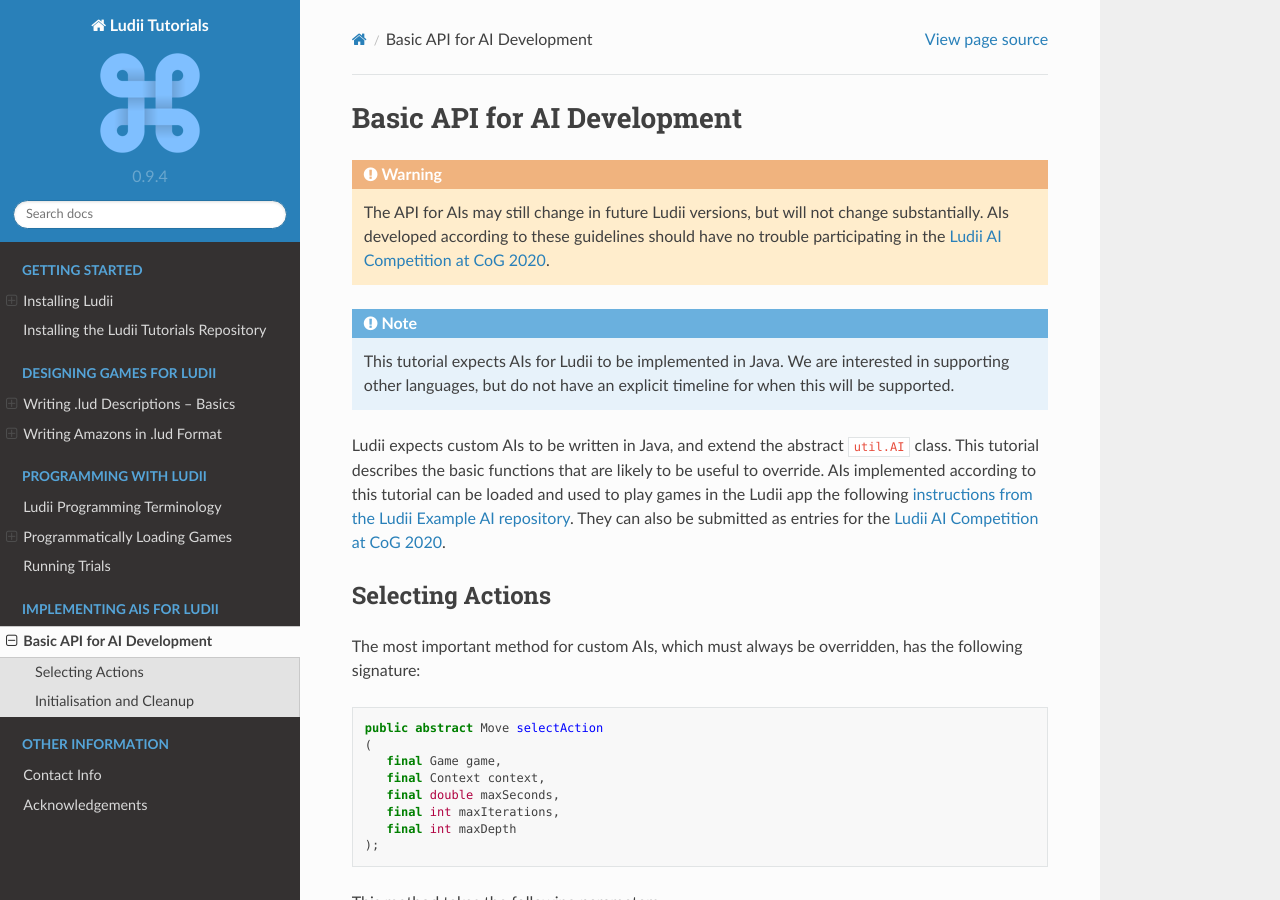
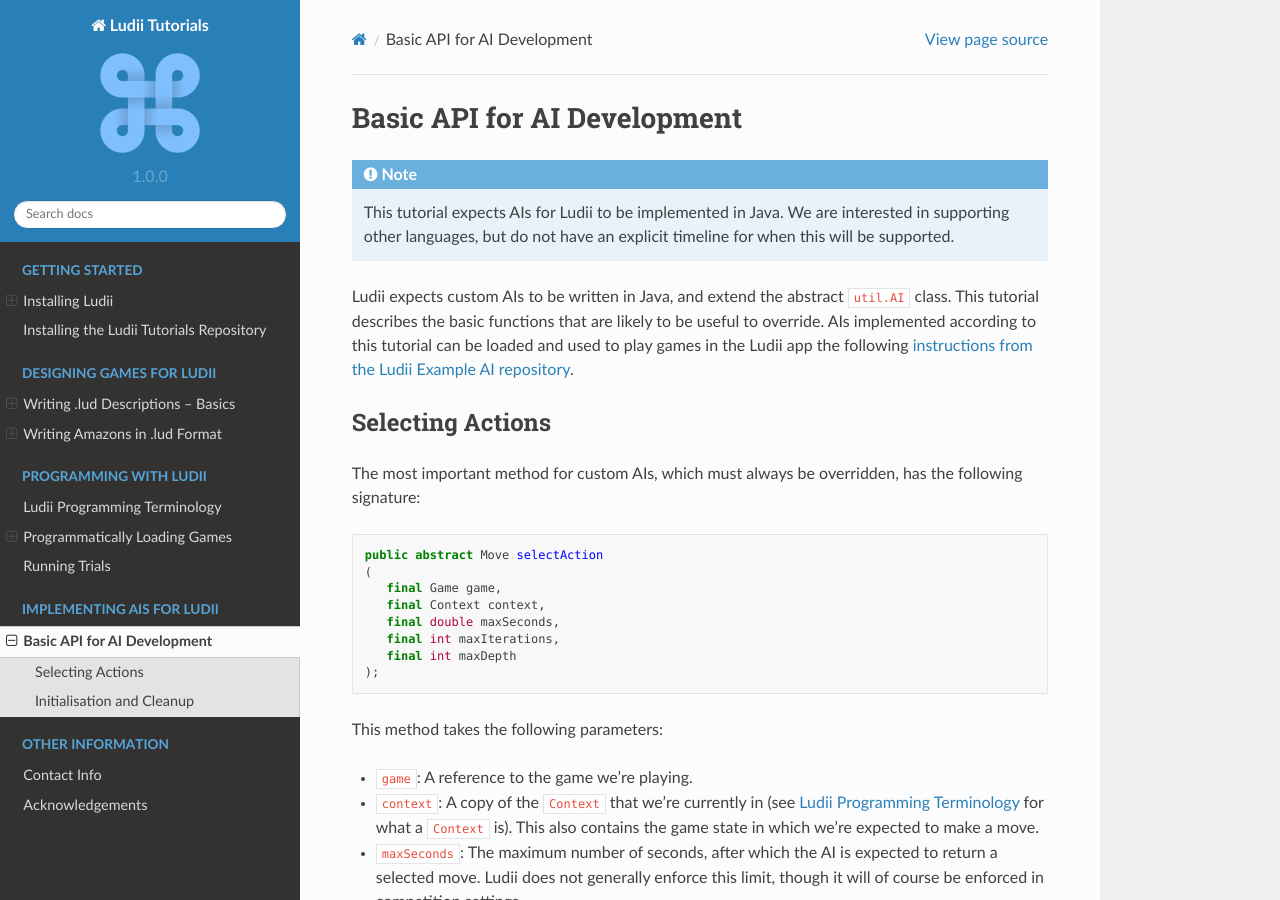
Before and after one commit to Ludeme/LudiiTutorials, a Sphinx documentation site: the page built from docs/basic_ai_api.rst, in a window 1280 px wide and 900 px high. Built offline with Sphinx 7.4.7 and the Read the Docs theme 2.0.0, drawn with Linux system fonts in a browser that asks for light colours.

Commit message:
updates for 1.0.0

```diff
--- a/docs/basic_ai_api.rst
+++ b/docs/basic_ai_api.rst
@@ -1,11 +1,5 @@
 Basic API for AI Development
 ============================
-
-.. warning::
-
-   The API for AIs may still change in future Ludii versions, but will not
-   change substantially. AIs developed according to these guidelines should
-   have no trouble participating in the `Ludii AI Competition at CoG 2020 <https://github.com/Ludeme/LudiiAICompetition>`_.
 
 .. note::
 
@@ -18,8 +12,6 @@
 to be useful to override. AIs implemented according to this tutorial can be
 loaded and used to play games in the Ludii app the following
 `instructions from the Ludii Example AI repository <https://github.com/Ludeme/LudiiExampleAI#loading-ai-in-the-ludii-application>`_.
-They can also be submitted as entries for the
-`Ludii AI Competition at CoG 2020 <https://github.com/Ludeme/LudiiAICompetition>`_.
 
 Selecting Actions
 -----------------
--- a/docs/conf.py
+++ b/docs/conf.py
@@ -52,9 +52,9 @@
 # built documents.
 #
 # The short X.Y version.
-version = '0.9.4'
+version = '1.0.0'
 # The full version, including alpha/beta/rc tags.
-release = '0.9.4'
+release = '1.0.0'
 
 # The language for content autogenerated by Sphinx. Refer to documentation
 # for a list of supported languages.
```
Also changed, not shown: docs/tutorial_amazons.rst (+3 -8 lines), 3 other files.
